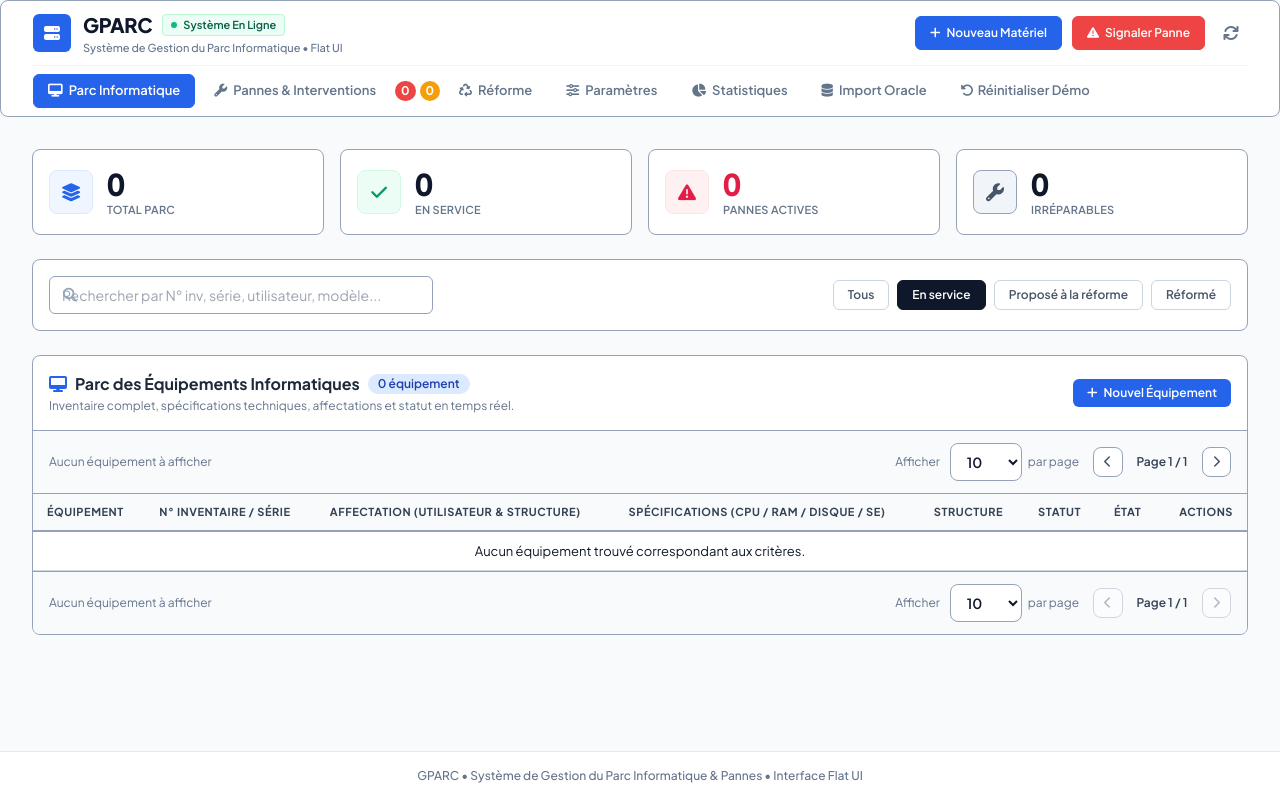
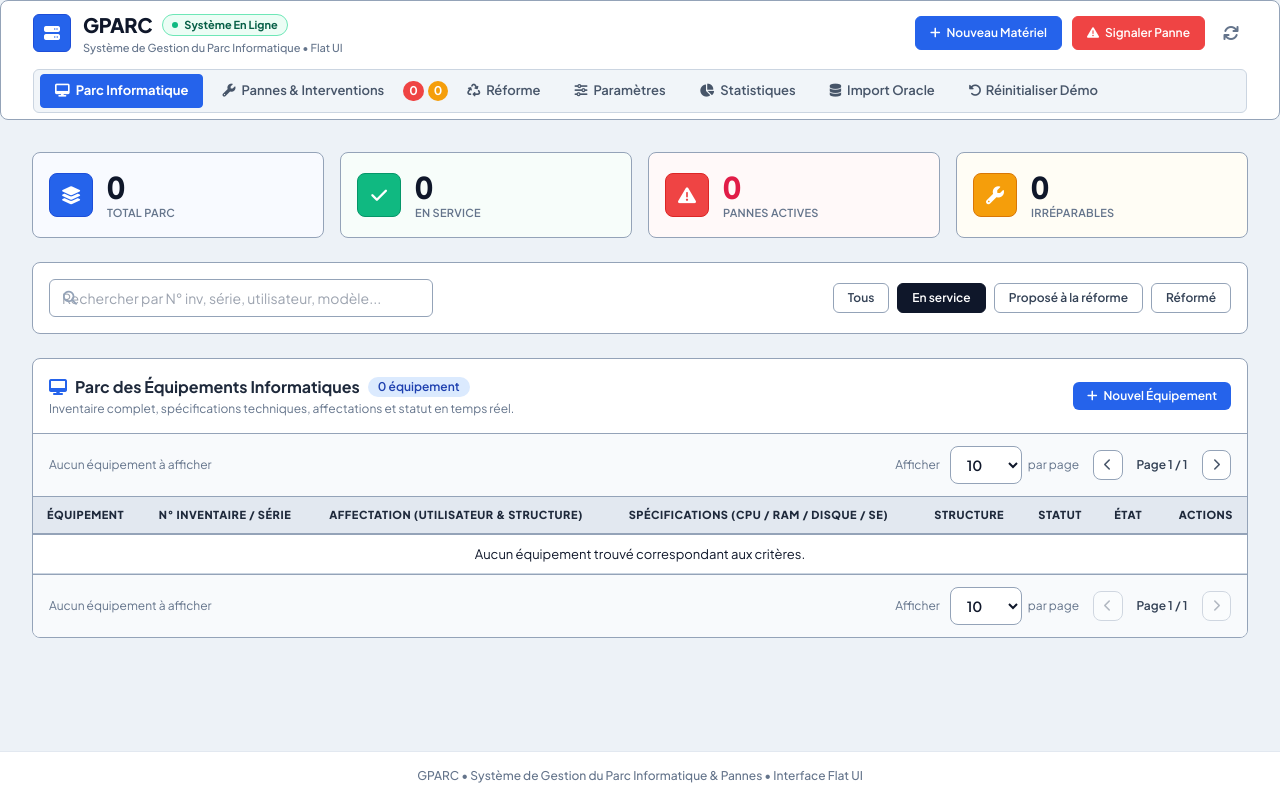
Before and after one commit to redatest/Gparc, a Flask app: page / in a window 1280 px wide. Run offline with Flask 3, Linux system fonts and the light colour scheme; data that the repository does not hold is empty; parts of the project's set-up code (start-up, migrations or seed data) failed here and were passed over; some libraries are stand-ins or nearby versions.

Commit message:
fix(ui): rehausse du contraste, dynamisation du theme flat et conteneur 88rem pour tableau parc

```diff
--- a/flask_app/static/css/flat.css
+++ b/flask_app/static/css/flat.css
@@ -7,11 +7,11 @@
 @import url('https://fonts.googleapis.com/css2?family=Plus+Jakarta+Sans:wght@300;400;500;600;700;800&family=JetBrains+Mono:wght@400;500;600&display=swap');
 
 :root {
-  /* Nuances de surface Flat */
-  --flat-bg: #f8fafc;
+  /* Nuances de surface Flat - Contrastées pour éliminer l'aspect trop pâle */
+  --flat-bg: #edf2f7;           /* Slate doux et franc : met en valeur les cartes blanches */
   --flat-surface: #ffffff;
-  --flat-surface-alt: #f1f5f9;
-  --flat-surface-hover: #f8fafc;
+  --flat-surface-alt: #e2e8f0;
+  --flat-surface-hover: #f1f5f9;
 
   /* Bordures nettes, plus sombres et plus apparentes */
   --flat-border: #94a3b8;        /* Slate-400 : net, franc, visible */
@@ -95,8 +95,18 @@ code, kbd, samp, pre {
    ========================================================================== */
 .flat-header {
   background-color: #ffffff !important;
+  border-top: 3px solid var(--flat-primary) !important;
   border-bottom: 2px solid var(--flat-border) !important;
   box-shadow: none !important;
+}
+
+.flat-header nav {
+  background-color: #f1f5f9 !important;
+  border-radius: var(--flat-radius) !important;
+  padding: 4px 6px !important;
+  border: 1px solid var(--flat-border-subtle) !important;
+  margin-top: 4px !important;
+  margin-bottom: 6px !important;
 }
 
 .flat-logo-box {
@@ -108,6 +118,7 @@ code, kbd, samp, pre {
   align-items: center;
   justify-content: center;
   color: #ffffff;
+  border: 1px solid #1d4ed8 !important;
 }
 
 .flat-brand-title {
@@ -121,30 +132,31 @@ code, kbd, samp, pre {
   display: inline-flex;
   align-items: center;
   gap: 6px;
-  padding: 2px 8px;
-  border-radius: var(--flat-radius-sm);
-  background-color: var(--flat-success-light) !important;
-  color: var(--flat-success-text) !important;
+  padding: 2px 9px;
+  border-radius: var(--flat-radius-pill);
+  background-color: #ecfdf5 !important;
+  color: #065f46 !important;
   font-size: 11px;
-  font-weight: 600;
-  border: 1px solid #bbf7d0;
+  font-weight: 700;
+  border: 1px solid #6ee7b7 !important;
 }
 
-/* Onglets de navigation Flat */
+/* Onglets de navigation Flat - Style segmenté net et vivant */
 .nav-tab {
-  border-radius: var(--flat-radius) !important;
+  border-radius: var(--flat-radius-sm) !important;
   font-weight: 600 !important;
   font-size: 0.8125rem !important;
   padding: 6px 14px !important;
-  color: #64748b !important;
+  color: #475569 !important;
   background-color: transparent !important;
   border: 1px solid transparent !important;
   transition: all 0.15s ease !important;
 }
 
 .nav-tab:hover {
-  background-color: #f1f5f9 !important;
+  background-color: #ffffff !important;
   color: #0f172a !important;
+  border-color: #cbd5e1 !important;
 }
 
 .nav-tab.bg-blue-600,
@@ -153,6 +165,7 @@ code, kbd, samp, pre {
   background-color: var(--flat-primary) !important;
   color: #ffffff !important;
   border-color: var(--flat-primary) !important;
+  font-weight: 700 !important;
 }
 
 /* Badges de compteurs dans la barre de navigation */
@@ -174,7 +187,6 @@ code, kbd, samp, pre {
    CARTES STATISTIQUES KPI FLAT (Aplats nets, 1px border, zéro ombres)
    ========================================================================== */
 .flat-kpi-card {
-  background-color: #ffffff !important;
   border: 1px solid var(--flat-border) !important;
   border-radius: var(--flat-radius-lg) !important;
   padding: 16px !important;
@@ -185,24 +197,68 @@ code, kbd, samp, pre {
 }
 
 .flat-kpi-card:hover {
-  border-color: #475569 !important;
+  transform: translateY(-1px) !important;
 }
 
-/* Liserés d'accentuation couleur pour cartes KPI */
+/* Liserés et fonds légèrement teintés vifs pour cartes KPI */
 .flat-kpi-card-blue {
+  background-color: #f8faff !important;
   border-left: 4px solid var(--flat-primary) !important;
+}
+.flat-kpi-card-blue:hover {
+  background-color: #eff6ff !important;
+  border-color: var(--flat-primary) !important;
+}
+.flat-kpi-card-blue .w-11,
+.flat-kpi-card-blue .flat-kpi-icon {
+  background-color: var(--flat-primary) !important;
+  color: #ffffff !important;
+  border-color: #1d4ed8 !important;
 }
 
 .flat-kpi-card-emerald {
+  background-color: #f7fdfa !important;
   border-left: 4px solid var(--flat-success) !important;
+}
+.flat-kpi-card-emerald:hover {
+  background-color: #ecfdf5 !important;
+  border-color: var(--flat-success) !important;
+}
+.flat-kpi-card-emerald .w-11,
+.flat-kpi-card-emerald .flat-kpi-icon {
+  background-color: var(--flat-success) !important;
+  color: #ffffff !important;
+  border-color: #059669 !important;
 }
 
 .flat-kpi-card-rose {
+  background-color: #fff9f9 !important;
   border-left: 4px solid var(--flat-danger) !important;
+}
+.flat-kpi-card-rose:hover {
+  background-color: #fff1f2 !important;
+  border-color: var(--flat-danger) !important;
+}
+.flat-kpi-card-rose .w-11,
+.flat-kpi-card-rose .flat-kpi-icon {
+  background-color: var(--flat-danger) !important;
+  color: #ffffff !important;
+  border-color: #dc2626 !important;
 }
 
 .flat-kpi-card-slate {
-  border-left: 4px solid #64748b !important;
+  background-color: #fffdf5 !important;
+  border-left: 4px solid var(--flat-warning) !important;
+}
+.flat-kpi-card-slate:hover {
+  background-color: #fffbeb !important;
+  border-color: var(--flat-warning) !important;
+}
+.flat-kpi-card-slate .w-11,
+.flat-kpi-card-slate .flat-kpi-icon {
+  background-color: var(--flat-warning) !important;
+  color: #ffffff !important;
+  border-color: #d97706 !important;
 }
 
 .tabular-nums {
@@ -218,26 +274,6 @@ code, kbd, samp, pre {
   justify-content: center;
   font-size: 1.125rem;
   flex-shrink: 0;
-}
-
-.flat-kpi-icon-blue {
-  background-color: var(--flat-primary-light) !important;
-  color: var(--flat-primary) !important;
-}
-
-.flat-kpi-icon-green {
-  background-color: var(--flat-success-light) !important;
-  color: var(--flat-success) !important;
-}
-
-.flat-kpi-icon-red {
-  background-color: var(--flat-danger-light) !important;
-  color: var(--flat-danger) !important;
-}
-
-.flat-kpi-icon-slate {
-  background-color: #f1f5f9 !important;
-  color: #475569 !important;
 }
 
 .flat-kpi-val {
@@ -324,18 +360,18 @@ button:active, .btn:active {
 .panne-filter-btn {
   border-radius: var(--flat-radius) !important;
   font-weight: 600 !important;
-  border: 1px solid #cbd5e1 !important;
+  border: 1px solid var(--flat-border) !important;
   background-color: #ffffff !important;
-  color: #475569 !important;
+  color: #334155 !important;
   padding: 6px 14px !important;
   transition: all 0.15s ease !important;
 }
 
 .filter-btn:hover,
 .panne-filter-btn:hover {
-  background-color: #f8fafc !important;
+  background-color: #f1f5f9 !important;
   color: #0f172a !important;
-  border-color: #94a3b8 !important;
+  border-color: #475569 !important;
 }
 
 .filter-btn.bg-slate-900,
@@ -404,15 +440,15 @@ table {
 }
 
 thead {
-  background-color: #f8fafc !important;
+  background-color: #e2e8f0 !important;
   border-bottom: 2px solid var(--flat-border) !important;
 }
 
 thead th {
-  background-color: #f8fafc !important;
-  color: #334155 !important;
+  background-color: #e2e8f0 !important;
+  color: #1e293b !important;
   font-size: 0.6875rem !important;
-  font-weight: 700 !important;
+  font-weight: 800 !important;
   text-transform: uppercase !important;
   letter-spacing: 0.05em !important;
   padding: 10px 14px !important;
@@ -423,11 +459,11 @@ thead th {
 tbody tr {
   background-color: #ffffff !important;
   border-bottom: 1px solid var(--flat-border-subtle) !important;
-  transition: background-color 0.1s ease !important;
+  transition: background-color 0.12s ease !important;
 }
 
 tbody tr:hover {
-  background-color: #f8fafc !important;
+  background-color: #f0f7ff !important;
 }
 
 tbody td {
@@ -576,3 +612,11 @@ div[id^="modal-"] > div > div {
 ::-webkit-scrollbar-thumb:hover {
   background: #94a3b8;
 }
+
+/* ==========================================================================
+   LARGEUR CONTENEUR OPTIMISÉE POUR TABLEAUX LARGES (Évite les débordements)
+   ========================================================================== */
+.max-w-7xl,
+.max-w-7xl.max-w-7xl {
+  max-width: 88rem !important; /* 1408px au lieu de 80rem (1280px) pour loger confortablement le tableau du parc */
+}
--- a/flask_app/templates/index.html
+++ b/flask_app/templates/index.html
@@ -17,7 +17,7 @@
   <!-- Flat Design System Stylesheet -->
   <link rel="stylesheet" href="{{ url_for('static', filename='css/flat.css') }}">
 </head>
-<body class="bg-[#f8fafc] text-[#0f172a] min-h-screen flex flex-col font-sans">
+<body class="bg-[#edf2f7] text-[#0f172a] min-h-screen flex flex-col font-sans">
 
   {% include 'partials/header.html' %}
 
```
